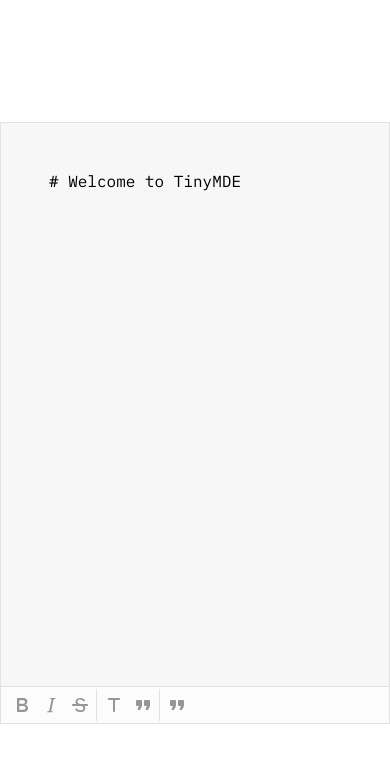
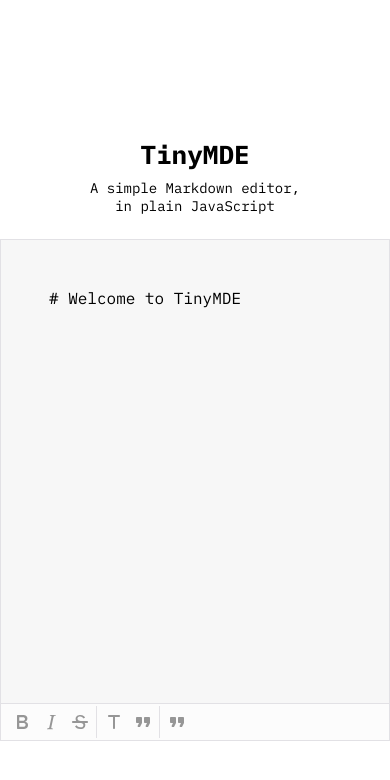
Before and after one commit to shlomnissan/tinymde, a website: page demo/index.html in a window 390 px wide. Drawn offline with Linux system fonts and the light colour scheme.

Commit message:
Add style to demo/index.html

```diff
--- a/demo/index.html
+++ b/demo/index.html
@@ -4,7 +4,7 @@
 <head>
     <meta charset="utf-8">
     <meta http-equiv="X-UA-Compatible" content="IE=edge">
-    <title>Demo</title>
+    <title>TinyMDE</title>
     <meta name="viewport" content="width=device-width, initial-scale=1">
     <link rel="stylesheet" type="text/css" media="screen" href="main.css">
 </head>
@@ -14,6 +14,8 @@
         You need to enable JavaScript to run this app.
     </noscript>
     <div id="page-wrapper">
+        <h1>TinyMDE</h1>
+        <h4>A simple Markdown editor, <br class="show-small" /> in plain JavaScript</h4>
         <div id="editor-wrapper">
             <div id="root"></div>
         </div>
--- a/demo/main.css
+++ b/demo/main.css
@@ -7,13 +7,51 @@
     position: absolute;
     display: flex;
     justify-content: center;
+    flex-direction: column;
     align-items: center;
     width: 100%;
     height: 100%;
 }
 
+#page-wrapper h1 {
+    margin-top: 32px;
+    margin-bottom: 0px;
+    font-family: "editor-bold";
+    text-align: center;
+}
+
+#page-wrapper h4 {
+    margin: 8px 0 48px 0;
+    font-family: "editor-regular";
+    font-weight: 500;
+    font-size: 15px;
+    text-align: center;
+}
+
 #editor-wrapper {
     display: flex;
-    width: 1024px;
-    height: 600px;
+    width: 800px;
+    height: 500px;
 }
+
+.show-small {
+    display: none;
+}
+
+@media only screen and (max-width: 800px) {
+    .show-small {
+        display: block;
+    }
+    #page-wrapper h1 {
+        font-size: 26px;
+    }
+
+    #page-wrapper h4 {
+        margin-bottom: 24px;
+        font-size: 14px;
+    }
+
+    #editor-wrapper {
+        width: 100%;
+    }
+}
```
